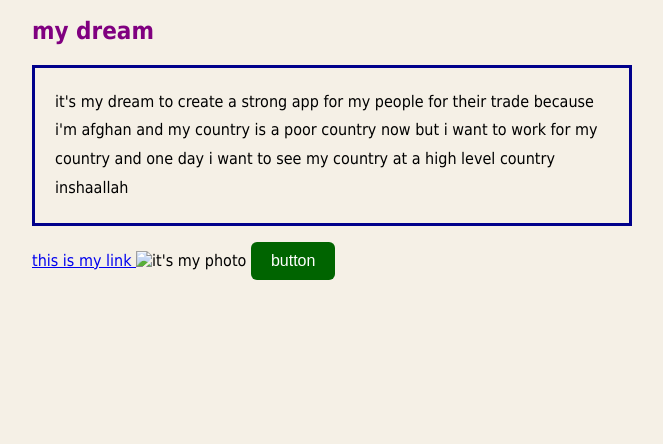
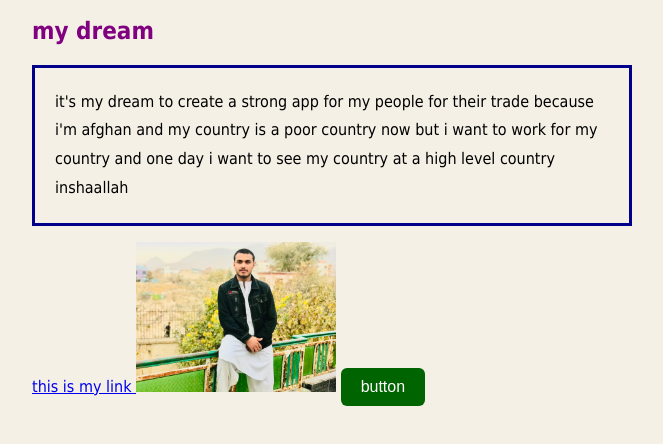
Before and after one commit to mmurtaza-dawar/my-first-site, a plain HTML site: page index.html in a window 1280 px wide. Shown: the part 184-628 px from the top of the page, without its empty margins (308-971 px from the left). Drawn offline with Linux system fonts and the light colour scheme.

Commit message:
fix pic frame

```diff
--- a/index.html
+++ b/index.html
@@ -39,6 +39,9 @@
             font-size: 16px;
             cursor: pointer;
         }
+        img{
+            width: 200px;
+        }
 
     </style>
 </head>
@@ -50,7 +53,7 @@
 
     <a href="https://www.youtube.com/">this is my link </a>
 
-    <img src="/first day/image/photo.jpg" alt="it's my photo">
+    <img src="image/photo.jpg" alt="it's my photo">
 
     <button>button</button>
 
```
